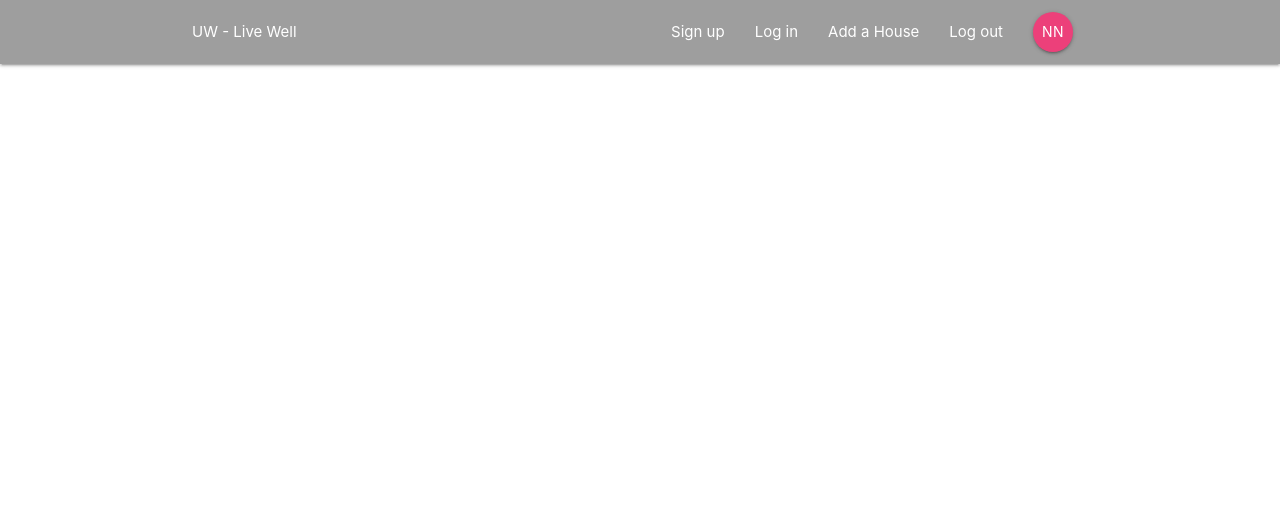
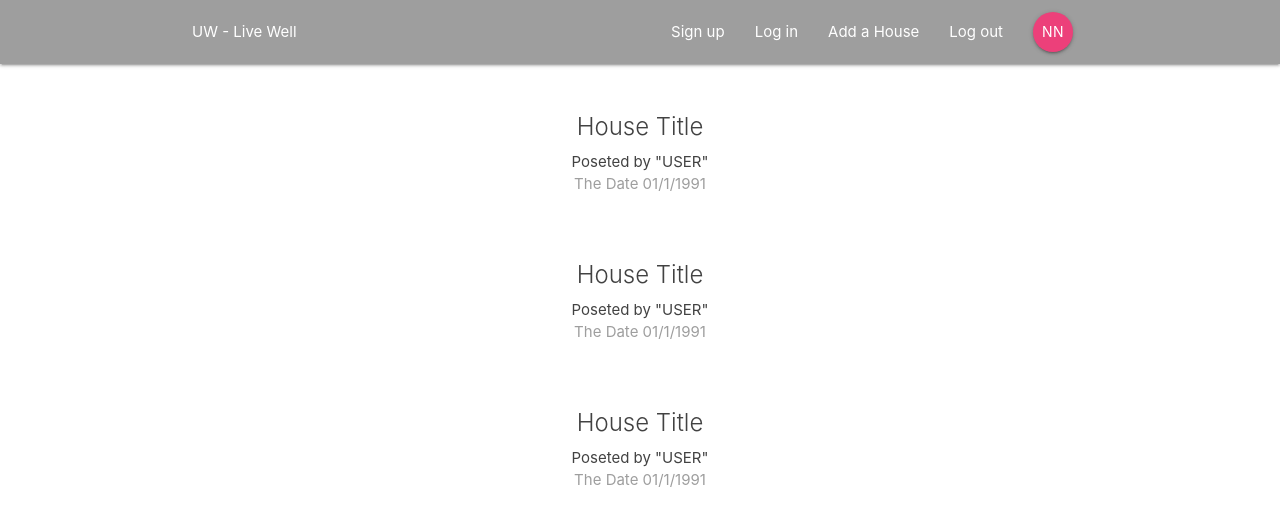
Before and after one commit to yshaheen7/UW-live-well, a React (Create React App) app in the folder spike/: page / in a window 1280 px wide. Shown: the top 524 px of the page. Built offline with nearby package versions, Linux system fonts and the light colour scheme.

Commit message:
Added Dashboard and Dumby House List

```diff
--- a/spike/src/App.js
+++ b/spike/src/App.js
@@ -1,6 +1,7 @@
 import React from 'react';
-import { BrowserRouter } from 'react-router-dom'
+import { BrowserRouter, Switch, Route } from 'react-router-dom'
 import Navbar from './components/layout/Navbar'
+import Dashboard from './components/dashboard/Dashboard'
 
 
 function App() {
@@ -8,6 +9,9 @@ function App() {
     <BrowserRouter>
       <div className="App">
         <Navbar />
+        <Switch>
+          <Route path='/' component={Dashboard}/>
+        </Switch>
       </div>
     </BrowserRouter>
   );
--- a/spike/src/components/dashboard/dashboard.js
+++ b/spike/src/components/dashboard/dashboard.js
@@ -0,0 +1,14 @@
+import React, { Component } from 'react'
+import HouseList from '../houses/HouseList'
+
+class Dashboard extends Component {
+  render(){
+    return (
+      <div className="dashboard container center">
+       <HouseList />
+      </div>
+    )
+  }
+}
+
+export default Dashboard;
--- /dev/null
+++ b/spike/src/components/houses/HouseList.js
@@ -0,0 +1,34 @@
+import React from 'react'
+
+const HouseList = () => {
+  return (
+    <div className="house-list section">
+
+      <div className="card z-depth-0 house-summary">
+        <div className="card-content grey-text text-darken-3">
+          <span className="card-title">House Title</span>
+          <p>Poseted by "USER"</p>
+          <p className="grey-text">The Date 01/1/1991</p>
+        </div>
+      </div>
+
+      <div className="card z-depth-0 house-summary">
+        <div className="card-content grey-text text-darken-3">
+          <span className="card-title">House Title</span>
+          <p>Poseted by "USER"</p>
+          <p className="grey-text">The Date 01/1/1991</p>
+        </div>
+      </div>
+
+      <div className="card z-depth-0 house-summary">
+        <div className="card-content grey-text text-darken-3">
+          <span className="card-title">House Title</span>
+          <p>Poseted by "USER"</p>
+          <p className="grey-text">The Date 01/1/1991</p>
+        </div>
+      </div>
+    </div>
+  )
+}
+
+export default HouseList;
```
Also changed, not shown: spike/src/components/house/HouseList.js (deleted), spike/src/components/houses/AddNewHouse.js (added), spike/src/components/houses/FavoriteHouses.js (added), spike/src/components/houses/HouseDetails.js (added).
